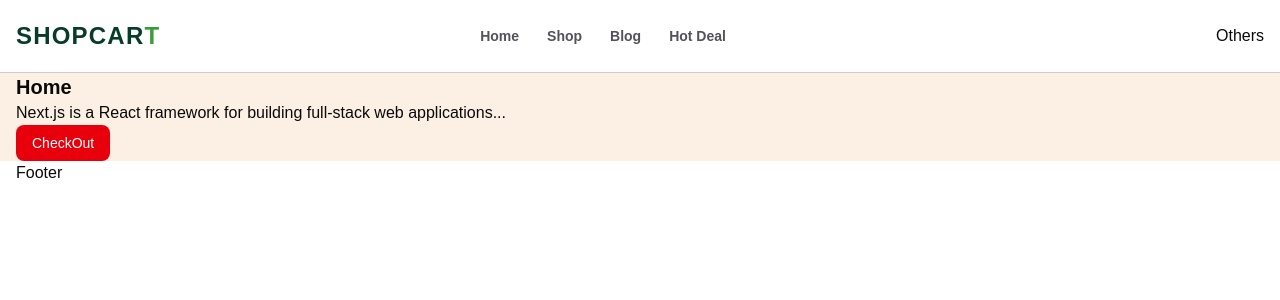
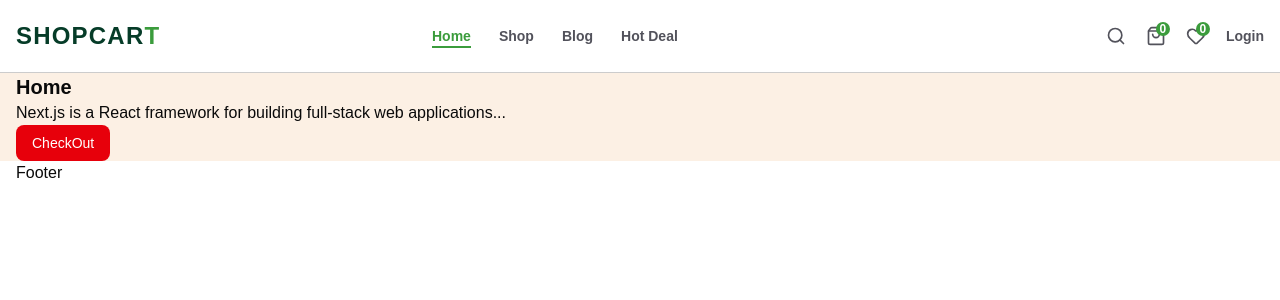
Before and after one commit to sourabh7204/shopcart-mern-ts, a Next.js app: page / in a window 1280 px wide. Shown: the top 300 px of the page. Built offline with nearby package versions, Linux system fonts and the light colour scheme.

Commit message:
Navbar and SideMenu Bar Updated

```diff
--- a/app/globals.css
+++ b/app/globals.css
@@ -135,3 +135,6 @@
 .hoverEffect {
   @apply transition-all duration-300 ease-in-out;
 }
+button {
+  @apply hover:cursor-pointer;
+}
--- /dev/null
+++ b/components/CartIcon.tsx
@@ -0,0 +1,16 @@
+import { ShoppingBag } from "lucide-react";
+import Link from "next/link";
+import React from "react";
+
+const CartIcon = () => {
+  return (
+    <Link href="/cart" className="group relative flex items-center gap-1">
+      <ShoppingBag className="w-5 h-5 hover:text-shop_light_green hoverEffect" />
+      <span className="absolute -top-1 -right-1 bg-shop_light_green text-white h-3.5 w-3.5 rounded-full text-xs font-semibold flex items-center justify-center">
+        0
+      </span>
+    </Link>
+  );
+};
+
+export default CartIcon;
--- /dev/null
+++ b/components/FavoriteButton.tsx
@@ -0,0 +1,18 @@
+import React from "react";
+import Link from "next/link";
+import { Heart } from "lucide-react";
+
+const FavoriteButton = () => {
+  return (
+    <div>
+      <Link href="/cart" className="group relative flex items-center gap-1">
+        <Heart className="w-5 h-5 hover:text-shop_light_green hoverEffect" />
+        <span className="absolute -top-1 -right-1 bg-shop_light_green text-white h-3.5 w-3.5 rounded-full text-xs font-semibold flex items-center justify-center">
+          0
+        </span>
+      </Link>
+    </div>
+  );
+};
+
+export default FavoriteButton;
--- a/components/Header.tsx
+++ b/components/Header.tsx
@@ -2,14 +2,27 @@
 import Container from "./Container";
 import Logo from "./Logo";
 import HeaderMenu from "./HeaderMenu";
+import SearchBar from "./SearchBar";
+import CartIcon from "./CartIcon";
+import FavoriteButton from "./FavoriteButton";
+import SignIn from "./SignIn";
+import MobileMenu from "./MobileMenu";
 
 const Header = () => {
   return (
     <header className="bg-white py-5 border-b border-b-black/20">
-      <Container className="flex items-center justify-between">
-        <Logo />
+      <Container className="flex items-center justify-between text-lightColor">
+        <div className="w-auto md:w-1/3 flex items-center gap-2.5 justify-start md:gap-0">
+          <MobileMenu />
+          <Logo />
+        </div>
         <HeaderMenu />
-        <div>Others</div>
+        <div className="w-auto md:w-1/3 flex items-center justify-end gap-5">
+          <SearchBar />
+          <CartIcon />
+          <FavoriteButton />
+          <SignIn />
+        </div>
       </Container>
     </header>
   );
--- a/components/HeaderMenu.tsx
+++ b/components/HeaderMenu.tsx
@@ -13,11 +13,21 @@
         <Link
           key={item?.title}
           href={item?.href}
-          className={`hover:text-shop_light_green hoverEffect relative group`}
+          className={`hover:text-shop_light_green hoverEffect relative group ${
+            pathname === item?.href && "text-shop_light_green"
+          }`}
         >
           {item?.title}
-          <span className="absolute -bottom-0.5 left-1/2 w-0 h-0.5 bg-shop_light_green group-hover:w-1/2 transition-all duration-300 ease-out group-hover:left-0" />
-          <span className="absolute -bottom-0.5 right-1/2 w-0 h-0.5 bg-shop_light_green group-hover:w-1/2 transition-all duration-300 ease-out group-hover:right-0" />
+          <span
+            className={`absolute -bottom-0.5 left-1/2 w-0 h-0.5 bg-shop_light_green group-hover:w-1/2 transition-all duration-300 ease-out group-hover:left-0 ${
+              pathname === item?.href && "w-1/2"
+            }`}
+          />
+          <span
+            className={`absolute -bottom-0.5 right-1/2 w-0 h-0.5 bg-shop_light_green group-hover:w-1/2 transition-all duration-300 ease-out group-hover:right-0 ${
+              pathname === item?.href && "w-1/2"
+            }`}
+          />
         </Link>
       ))}
     </div>
--- a/components/Logo.tsx
+++ b/components/Logo.tsx
@@ -2,7 +2,13 @@
 import Link from "next/link";
 import { cn } from "@/lib/utils";
 
-const Logo = ({ className }: { className?: string }) => {
+const Logo = ({
+  className,
+  spanDesign,
+}: {
+  className?: string;
+  spanDesign?: string;
+}) => {
   return (
     <Link href="/" className="no-underline">
       <h2
@@ -12,7 +18,12 @@
         )}
       >
         Shopcar
-        <span className="text-shop_light_green group-hover:text-shop_btn_dark_green hoverEffect">
+        <span
+          className={cn(
+            "text-shop_light_green group-hover:text-shop_btn_dark_green hoverEffect",
+            className
+          )}
+        >
           t
         </span>
       </h2>
--- /dev/null
+++ b/components/MobileMenu.tsx
@@ -0,0 +1,23 @@
+"use client";
+import { AlignLeft } from "lucide-react";
+import React, { useState } from "react";
+import SideMenu from "./SideMenu";
+
+const MobileMenu = () => {
+  const [isSidebarOpen, setIsSidebarOpen] = useState(false);
+  return (
+    <>
+      <button onClick={() => setIsSidebarOpen(!isSidebarOpen)}>
+        <AlignLeft className="hover:text-darkColor hoverEffect md:hidden hover:cursor-pointer" />
+      </button>
+      <div className="md:hidden">
+        <SideMenu
+          isOpen={isSidebarOpen}
+          onClose={() => setIsSidebarOpen(false)}
+        />
+      </div>
+    </>
+  );
+};
+
+export default MobileMenu;
--- /dev/null
+++ b/components/SearchBar.tsx
@@ -0,0 +1,12 @@
+import { Search } from "lucide-react";
+import React from "react";
+
+const SearchBar = () => {
+  return (
+    <div>
+      <Search className="w-5 h-5 hover:text-shop_light_green hoveEffect" />
+    </div>
+  );
+};
+
+export default SearchBar;
--- /dev/null
+++ b/components/SideMenu.tsx
@@ -0,0 +1,36 @@
+"use client";
+import React, { FC } from "react";
+import Logo from "./Logo";
+import { X } from "lucide-react";
+import Link from "next/link";
+
+interface SidebarProps {
+  isOpen: boolean;
+  onClose: () => void;
+}
+
+const SideMenu: FC<SidebarProps> = ({ isOpen, onClose }) => {
+  return (
+    <div
+      className={`fixed inset-y-0 h-screen left-0 z-50 w-full bg-black/50 text-white/70 shadow-xl ${
+        isOpen ? "translate-x-0" : "-translate-x-full"
+      } hoverEffect`}
+    >
+      <div className="min-w-72 max-w-96 bg-black h-screen p-10 border-r border-r-shop_light_green flex flex-col gap-6">
+        <div className="flex items-center justify-between gap-5">
+          <Logo className="text-white" spanDesign="group-hover:text-white" />
+
+          <button
+            onClick={onClose}
+            className="hover:text-shop_light_green hoverEffect"
+          >
+            <X />
+          </button>
+        </div>
+        <div></div>
+      </div>
+    </div>
+  );
+};
+
+export default SideMenu;
--- /dev/null
+++ b/components/SignIn.tsx
@@ -0,0 +1,11 @@
+import React from "react";
+
+const SignIn = () => {
+  return (
+    <button className="text-sm font-semibold hover:text-darkColor text-lightColor hover:cursor-pointer hoverEffect">
+      Login
+    </button>
+  );
+};
+
+export default SignIn;
```
